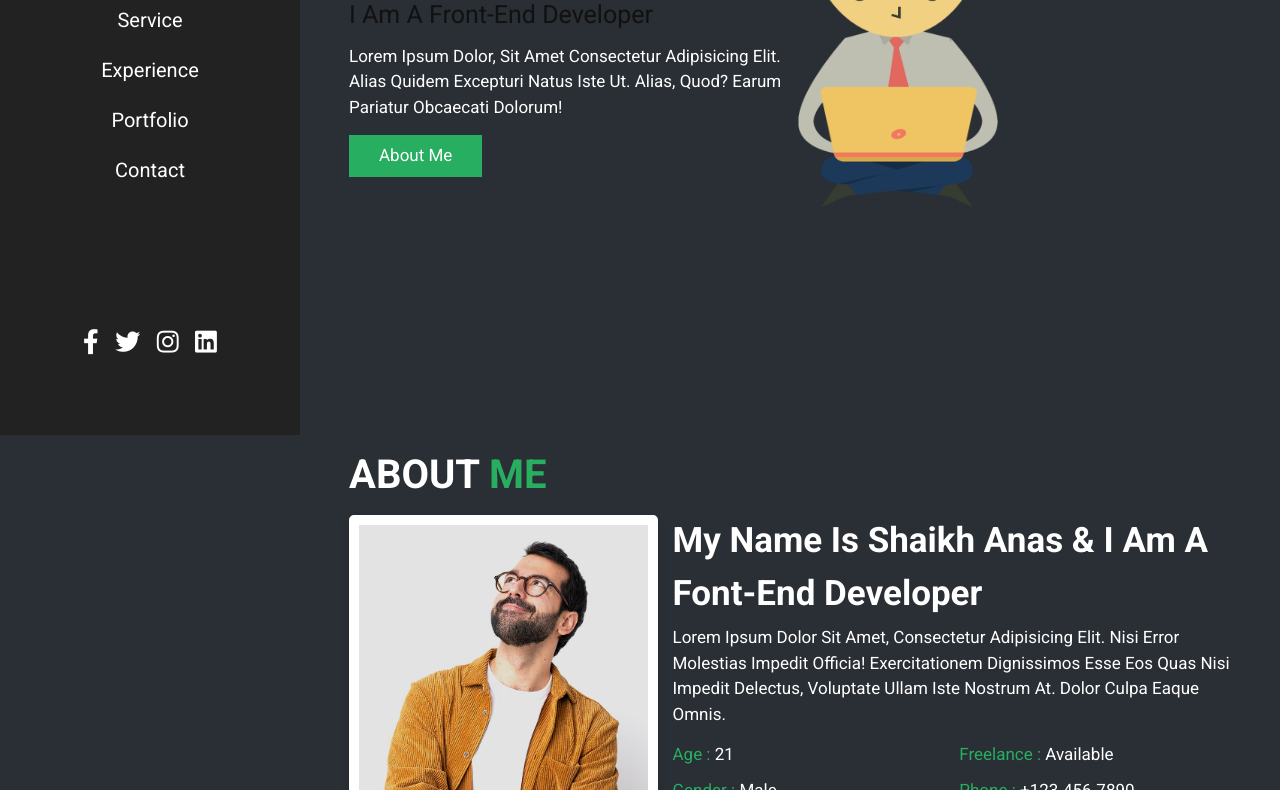
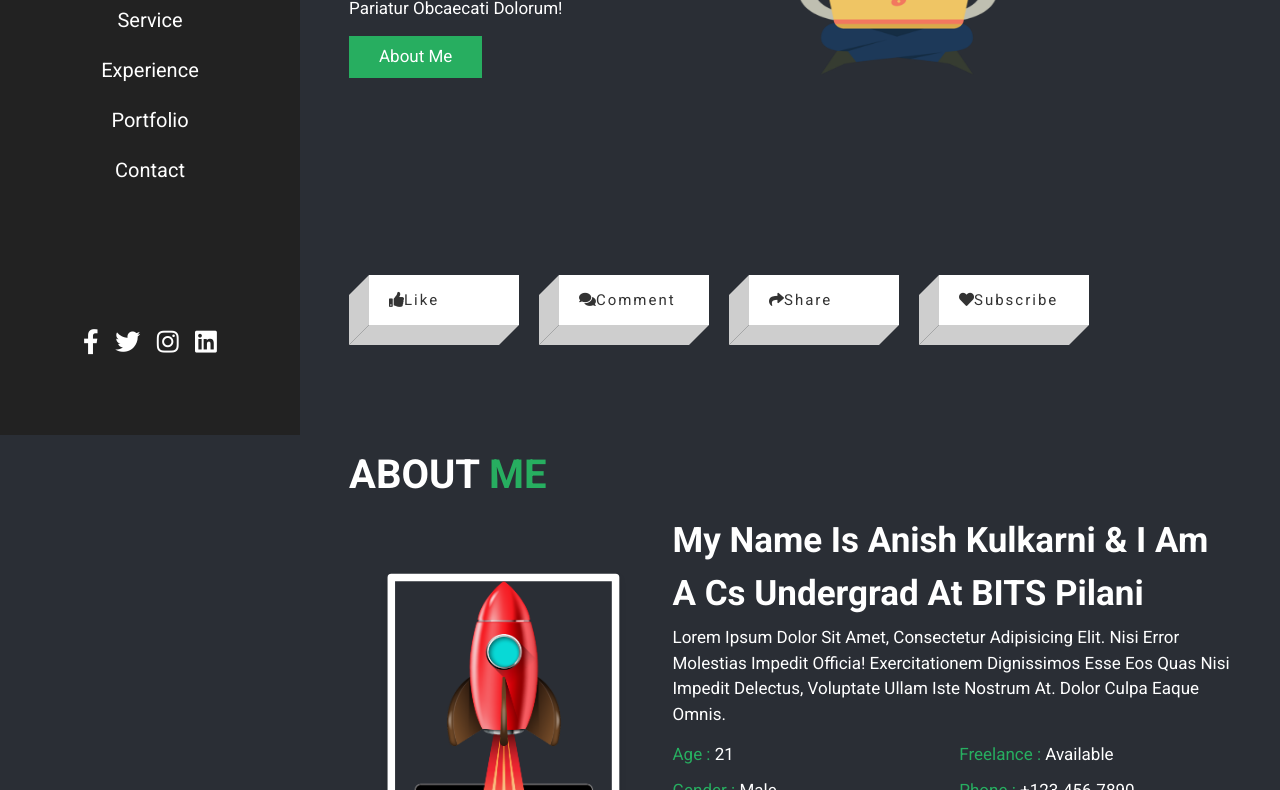
Before and after one commit to AnishKulkarni01/HCI_Project, a plain HTML site: page index.html in a window 1280 px wide. Shown: the part 365-1155 px from the top of the page. Drawn offline with Linux system fonts and the light colour scheme.

Commit message:
bgrp1 added

```diff
--- a/css/style.css
+++ b/css/style.css
@@ -26,6 +26,95 @@ body{
     padding-left: 30rem;
 }
 
+.bgrp1{
+    display: flex;
+    align-items: center;
+}
+.bgrp1 ul{
+
+    display: flex;
+    flex-wrap: wrap;
+    justify-content: center;
+    align-items: center;
+}
+
+.bgrp1 ul li{
+    list-style: none;
+    margin: 0 25px;
+    flex-shrink: 5;
+    display: flex;
+    margin: 2rem;
+
+
+}
+
+.bgrp1 ul li a{
+    color: #333;
+    font-size: 1.5rem;
+    padding-right: 14px;
+    transition: 0.5s;
+
+
+}
+.bgrp1 ul li a span{
+    color: #333;
+    letter-spacing: 2px;
+    transition: 0.5s;
+    display: flex;
+
+}
+.bgrp1 ul li a {
+    display:flex ;
+    align-items: center;
+    text-decoration: none;
+    width: 15rem;
+    height: 5rem;
+    background: #fff;
+    padding-left:20px ;
+    position: relative;
+    transition: 0.5s;
+}
+.bgrp1 ul li a::before {
+  content: '';
+  position: absolute;
+  top:10px;
+  left:-20px;
+  height: 100%;
+  width: 20px;
+  background: #cecece;
+  transition: 0.5s;
+  transform: skewY(-45deg);
+
+}
+.bgrp1 ul li a::after {
+    content: '';
+    position: absolute;
+    bottom:-20px;
+    left:-10px;
+    height: 20px;
+    width: 100%;
+    background: #cecece;
+    transition: 0.5s;
+    transform: skewX(-45deg);
+
+  }
+.bgrp1 ul li:hover i{
+    color: #fff;
+}
+.bgrp1 ul li:hover span{
+    color: #fff;
+}
+.bgrp1 ul li:hover a{
+    background-color: #dd4b39;
+    transform: translate(15px,-15px);
+    box-shadow:-50px 50px 50px rgba(0,0,0,0.5) ;
+}
+.bgrp1 ul li:hover a::before{
+    background-color: #b33a2b;
+}
+.bgrp1 ul li:hover a::after{
+    background-color: #e66a5a;
+}
 section{
     padding:1rem 5%;
     min-height: 100vh;
@@ -584,22 +673,6 @@ header .follow a:hover{
 }
 
 
-
-
-
-
-
-
-
-
-
-
-
-
-
-
-
-
 /* media queries  */
 @media (max-width:991px){
 
--- a/index.html
+++ b/index.html
@@ -1,19 +1,26 @@
 <!DOCTYPE html>
 <html lang="en">
+
 <head>
     <meta charset="UTF-8">
     <meta http-equiv="X-UA-Compatible" content="IE=edge">
     <meta name="viewport" content="width=device-width, initial-scale=1.0">
-    <title>complete responsive personal portfolio website design tutorial</title>
+    <title>HCI-Project</title>
 
     <!-- font awesome cdn link  -->
     <link rel="stylesheet" href="https://cdnjs.cloudflare.com/ajax/libs/font-awesome/5.15.3/css/all.min.css">
 
     <!-- custom css file link  -->
     <link rel="stylesheet" href="./css/style.css">
+    <link rel="stylesheet/less" type="text/css" href="./css/style.scss" />
+
 
 </head>
+
 <body>
+
+
+
 
     <!-- custom cursors  -->
     <div class="cursor-1"></div>
@@ -26,7 +33,7 @@
 
     <header>
 
-    <a href="#" class="logo"> <span>shaikh</span> anas </a>
+        <a href="#" class="logo"> <span>anish</span> kulkarni </a>
 
         <nav class="navbar">
             <a href="#home">home</a>
@@ -54,9 +61,10 @@
 
         <div class="content">
             <span class="hi"> hi there... </span>
-        <h3> i am <span> shaikh anas </span> </h3>
-        <p class="info"> i am a front-end developer </p>
-        <p class="text"> Lorem ipsum dolor, sit amet consectetur adipisicing elit. Alias quidem excepturi natus iste ut. Alias, quod? Earum pariatur obcaecati dolorum! </p>
+            <h3> i am <span> anish kulkarni </span> </h3>
+            <p class="info"> i am a CS Undergrad </p>
+            <p class="text"> Lorem ipsum dolor, sit amet consectetur adipisicing elit. Alias quidem excepturi natus iste
+                ut. Alias, quod? Earum pariatur obcaecati dolorum! </p>
             <a href="#about" class="btn">about me</a>
         </div>
 
@@ -64,7 +72,30 @@
             <img src="images/home-img2.png" style="height: 35rem; width:20rem;" alt="">
         </div>
 
+        <div class="bgrp1">
+            <ul>
+                <li><a href="#">
+                    <i class="fas fa-thumbs-up"></i>
+                    <span>Like</span>
+                </a></li>
+                <li><a href="#">
+                    <i class="fas fa-comments"></i>
+                    <span>Comment</span>
+                </a></li>
+                <li><a href="#">
+                    <i class="fas fa-share"></i>
+                    <span>Share</span>
+                </a></li>
+                <li><a href="#">
+                    <i class="fas fa-heart"></i>
+                    <span>Subscribe</span>
+                </a></li>
+            </ul>
+        </div>
+
+
     </section>
+
 
     <!-- home section ends -->
 
@@ -77,12 +108,14 @@
         <div class="row-1">
 
             <div class="image">
-        <img src="images/about-img.jpg" alt="">
+                <img src="images/about-img1.png" style="transform:scale(0.75);" alt="">
             </div>
 
             <div class="content">
-        <h3> my name is shaikh anas & i am a font-end developer </h3>
-        <p>Lorem ipsum dolor sit amet, consectetur adipisicing elit. Nisi error molestias impedit officia! Exercitationem dignissimos esse eos quas nisi impedit delectus, voluptate ullam iste nostrum at. Dolor culpa eaque omnis.</p>
+                <h3> my name is anish kulkarni & i am a cs undergrad at BITS Pilani </h3>
+                <p>Lorem ipsum dolor sit amet, consectetur adipisicing elit. Nisi error molestias impedit officia!
+                    Exercitationem dignissimos esse eos quas nisi impedit delectus, voluptate ullam iste nostrum at.
+                    Dolor culpa eaque omnis.</p>
                 <div class="box-container">
                     <div class="box">
                         <p> <span> age : </span> 21 </p>
@@ -93,12 +126,12 @@
                     <div class="box">
                         <p> <span> freelance : </span> available </p>
                         <p> <span> phone : </span> +123-456-7890 </p>
-                <p> <span> email : </span> shaikhanas@gmail.com </p>
+                        <p> <span> email : </span> f20200975@pilani.bits-pilani.ac.in </p>
                         <p> <span> country : </span> india </p>
                     </div>
                 </div>
                 <a href="#" class="btn">download CV</a>
-        <a href="#" class="btn">hire me</a>
+                <!-- <a href="#" class="btn">hire me</a> -->
             </div>
 
         </div>
@@ -215,7 +248,8 @@
                 <div class="content">
                     <span> 2015 - 2016 </span>
                     <h3>front-end development</h3>
-                <p>Lorem ipsum dolor sit amet consectetur adipisicing elit. Vitae vel quasi consectetur expedita ipsam similique maiores ipsa? Error, debitis ullam.</p>
+                    <p>Lorem ipsum dolor sit amet consectetur adipisicing elit. Vitae vel quasi consectetur expedita
+                        ipsam similique maiores ipsa? Error, debitis ullam.</p>
                 </div>
             </div>
 
@@ -223,7 +257,8 @@
                 <div class="content">
                     <span> 2016 - 2017 </span>
                     <h3>front-end development</h3>
-                <p>Lorem ipsum dolor sit amet consectetur adipisicing elit. Vitae vel quasi consectetur expedita ipsam similique maiores ipsa? Error, debitis ullam.</p>
+                    <p>Lorem ipsum dolor sit amet consectetur adipisicing elit. Vitae vel quasi consectetur expedita
+                        ipsam similique maiores ipsa? Error, debitis ullam.</p>
                 </div>
             </div>
 
@@ -231,7 +266,8 @@
                 <div class="content">
                     <span> 2017 - 2018 </span>
                     <h3>front-end development</h3>
-                <p>Lorem ipsum dolor sit amet consectetur adipisicing elit. Vitae vel quasi consectetur expedita ipsam similique maiores ipsa? Error, debitis ullam.</p>
+                    <p>Lorem ipsum dolor sit amet consectetur adipisicing elit. Vitae vel quasi consectetur expedita
+                        ipsam similique maiores ipsa? Error, debitis ullam.</p>
                 </div>
             </div>
 
@@ -239,7 +275,8 @@
                 <div class="content">
                     <span> 2018 - 2019 </span>
                     <h3>front-end development</h3>
-                <p>Lorem ipsum dolor sit amet consectetur adipisicing elit. Vitae vel quasi consectetur expedita ipsam similique maiores ipsa? Error, debitis ullam.</p>
+                    <p>Lorem ipsum dolor sit amet consectetur adipisicing elit. Vitae vel quasi consectetur expedita
+                        ipsam similique maiores ipsa? Error, debitis ullam.</p>
                 </div>
             </div>
 
@@ -247,7 +284,8 @@
                 <div class="content">
                     <span> 2019 - 2020 </span>
                     <h3>front-end development</h3>
-                <p>Lorem ipsum dolor sit amet consectetur adipisicing elit. Vitae vel quasi consectetur expedita ipsam similique maiores ipsa? Error, debitis ullam.</p>
+                    <p>Lorem ipsum dolor sit amet consectetur adipisicing elit. Vitae vel quasi consectetur expedita
+                        ipsam similique maiores ipsa? Error, debitis ullam.</p>
                 </div>
             </div>
 
@@ -255,7 +293,8 @@
                 <div class="content">
                     <span> 2020 - 2021 </span>
                     <h3>front-end development</h3>
-                <p>Lorem ipsum dolor sit amet consectetur adipisicing elit. Vitae vel quasi consectetur expedita ipsam similique maiores ipsa? Error, debitis ullam.</p>
+                    <p>Lorem ipsum dolor sit amet consectetur adipisicing elit. Vitae vel quasi consectetur expedita
+                        ipsam similique maiores ipsa? Error, debitis ullam.</p>
                 </div>
             </div>
 
@@ -383,7 +422,9 @@
 
             </form>
 
-        <iframe class="map" src="https://www.google.com/maps/embed?pb=!1m18!1m12!1m3!1d30153.788252261566!2d72.82321484621745!3d19.141690214227783!2m3!1f0!2f0!3f0!3m2!1i1024!2i768!4f13.1!3m3!1m2!1s0x3be7b63aceef0c69%3A0x2aa80cf2287dfa3b!2sJogeshwari%20West%2C%20Mumbai%2C%20Maharashtra%20400047!5e0!3m2!1sen!2sin!4v1625069635379!5m2!1sen!2sin" allowfullscreen="" loading="lazy"></iframe>
+            <iframe class="map"
+                src="https://www.google.com/maps/embed?pb=!1m18!1m12!1m3!1d30153.788252261566!2d72.82321484621745!3d19.141690214227783!2m3!1f0!2f0!3f0!3m2!1i1024!2i768!4f13.1!3m3!1m2!1s0x3be7b63aceef0c69%3A0x2aa80cf2287dfa3b!2sJogeshwari%20West%2C%20Mumbai%2C%20Maharashtra%20400047!5e0!3m2!1sen!2sin!4v1625069635379!5m2!1sen!2sin"
+                allowfullscreen="" loading="lazy"></iframe>
 
         </div>
 
@@ -420,4 +461,5 @@
     <script src="./js/script.js"></script>
 
 </body>
+
 </html>
```
Also changed, not shown: images/about-img1.png (added), index.html.txt (deleted). Lines whose indentation alone changed are shown as unchanged.
